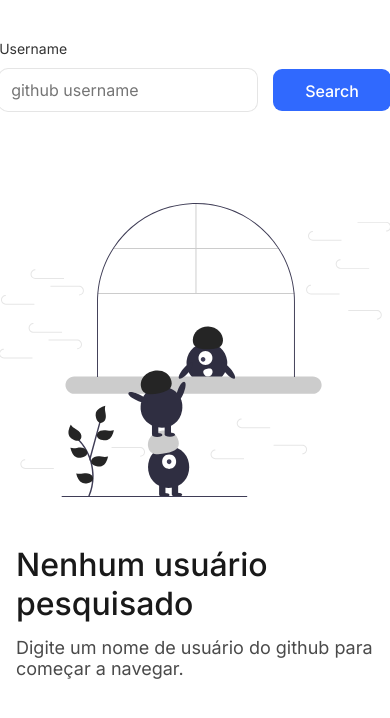
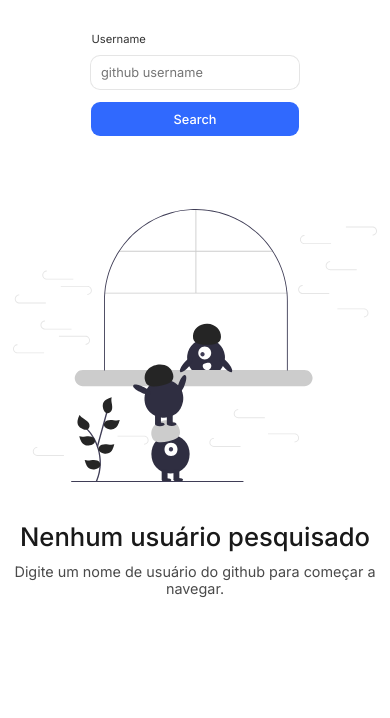
Before and after one commit to brunof14/github-explore, a React (Create React App) app: page / in a window 390 px wide. Shown: the top 718 px of the page. Built offline with nearby package versions, Linux system fonts and the light colour scheme.

Commit message:
fix(💅 UI): fix layout break in mobile

```diff
--- a/src/components/EmptyState/styles.js
+++ b/src/components/EmptyState/styles.js
@@ -12,6 +12,7 @@ export const Wrapper = styled.section`
 
   img {
     display: block;
+    max-width: 100%;
     margin-bottom: 4.8rem;
   }
 
@@ -20,10 +21,12 @@ export const Wrapper = styled.section`
     font-weight: 500;
     color: var(--gray-950);
     margin-bottom: 1.4rem;
+    text-align: center;
   }
 
   p {
     font-size: 1.8rem;
     color: var(--gray-700);
+    text-align: center;
   }
 `;
--- a/src/components/Header/styles.js
+++ b/src/components/Header/styles.js
@@ -10,6 +10,14 @@ export const FormSearchUser = styled.form`
   display: flex;
   align-items: flex-end;
   gap: 1.6rem;
+
+  @media (max-width: 420px) {
+    flex-direction: column;
+
+    button {
+      width: 100%;
+    }
+  }
 
   > div {
     display: flex;
--- a/src/styles/GlobalStyles.js
+++ b/src/styles/GlobalStyles.js
@@ -61,6 +61,11 @@ export const GlobalStyles = createGlobalStyle`
   html {
     font-size: 62.5%;
   }
+  @media (max-width: 720px) {
+    html {
+      font-size: 50%;
+    }
+  }
 
   body, input, button {
     font-family: 'Inter', -apple-system, BlinkMacSystemFont, 'Segoe UI', Roboto, Oxygen, Ubuntu, Cantarell, 'Open Sans', 'Helvetica Neue', sans-serif;
```
